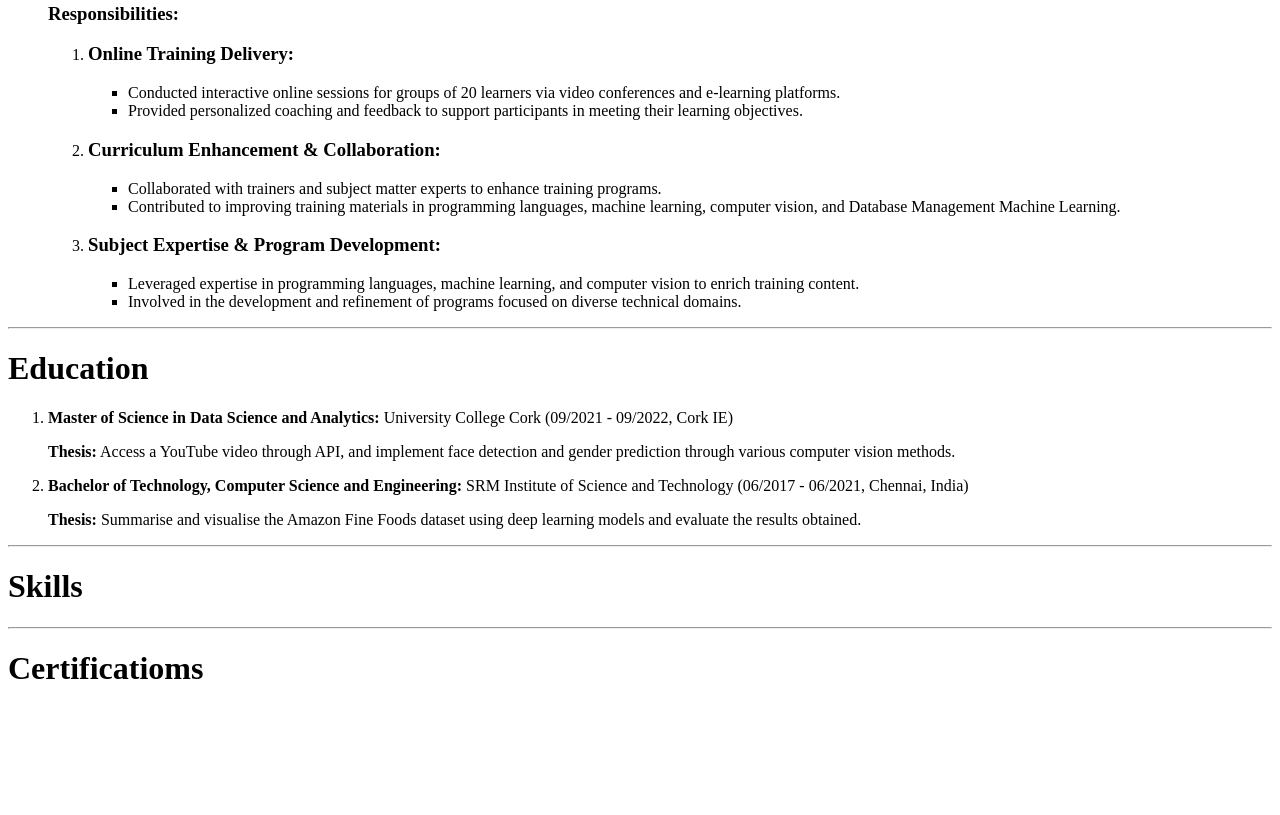
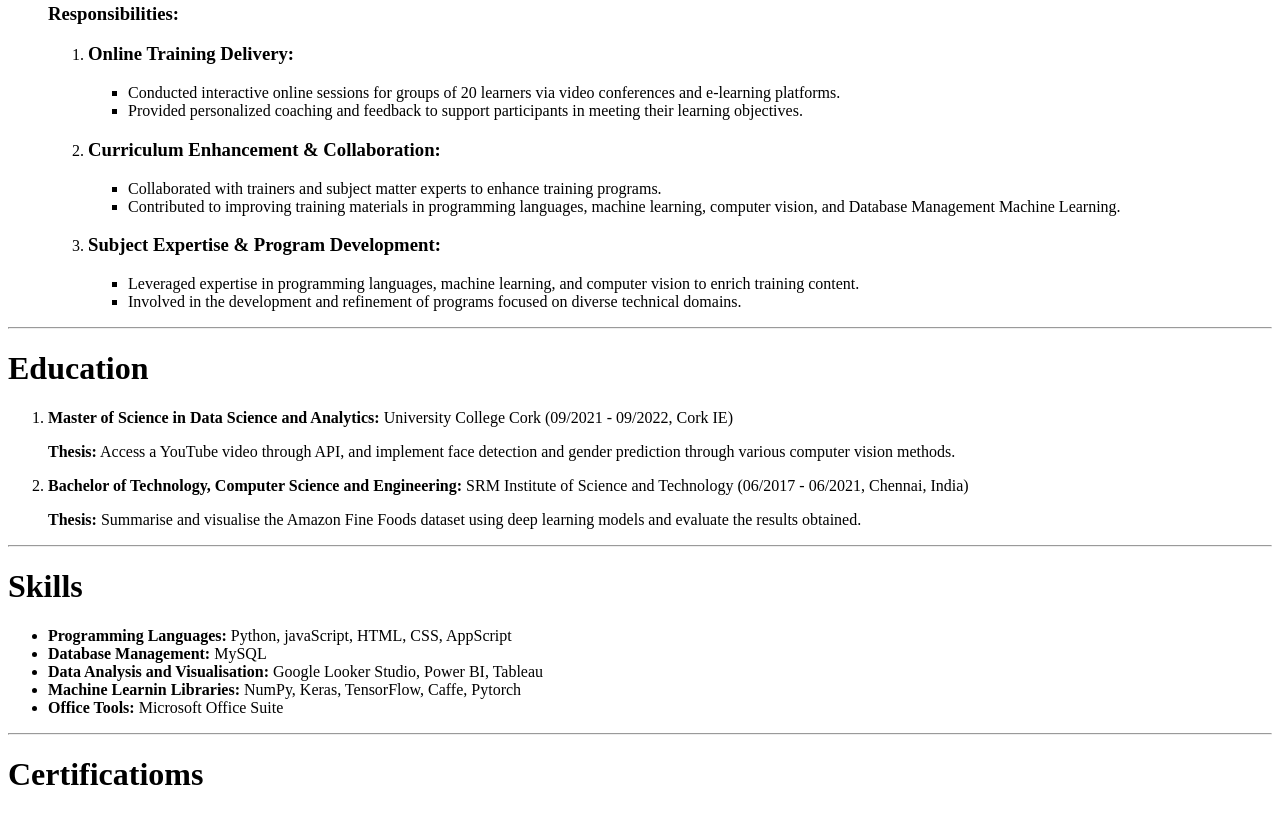
Before and after one commit to cr-KethanPabbi/my-resume, a plain HTML site: page index.html in a window 1280 px wide. Shown: the part 785-1600 px from the top of the page. Before the commit the page ends 1494 px from the top, so only its background shows below. Drawn offline with Linux system fonts and the light colour scheme.

Commit message:
add skills section

```diff
--- a/index.html
+++ b/index.html
@@ -101,6 +101,23 @@
     </ol>
     <hr />
     <h1>Skills</h1>
+    <ul>
+        <li><b>Programming Languages:</b>
+            Python, javaScript, HTML, CSS, AppScript
+        </li>
+        <li><b>Database Management:</b>
+            MySQL
+        </li>
+        <li><b>Data Analysis and Visualisation:</b>
+        Google Looker Studio, Power BI, Tableau
+        </li>
+        <li><b>Machine Learnin Libraries:</b>
+        NumPy, Keras, TensorFlow, Caffe, Pytorch
+        </li>
+        <li><b>Office Tools:</b>
+        Microsoft Office Suite
+        </li>
+    </ul>
     <hr>
     <h1>Certificatioms</h1>
 </body>
```
